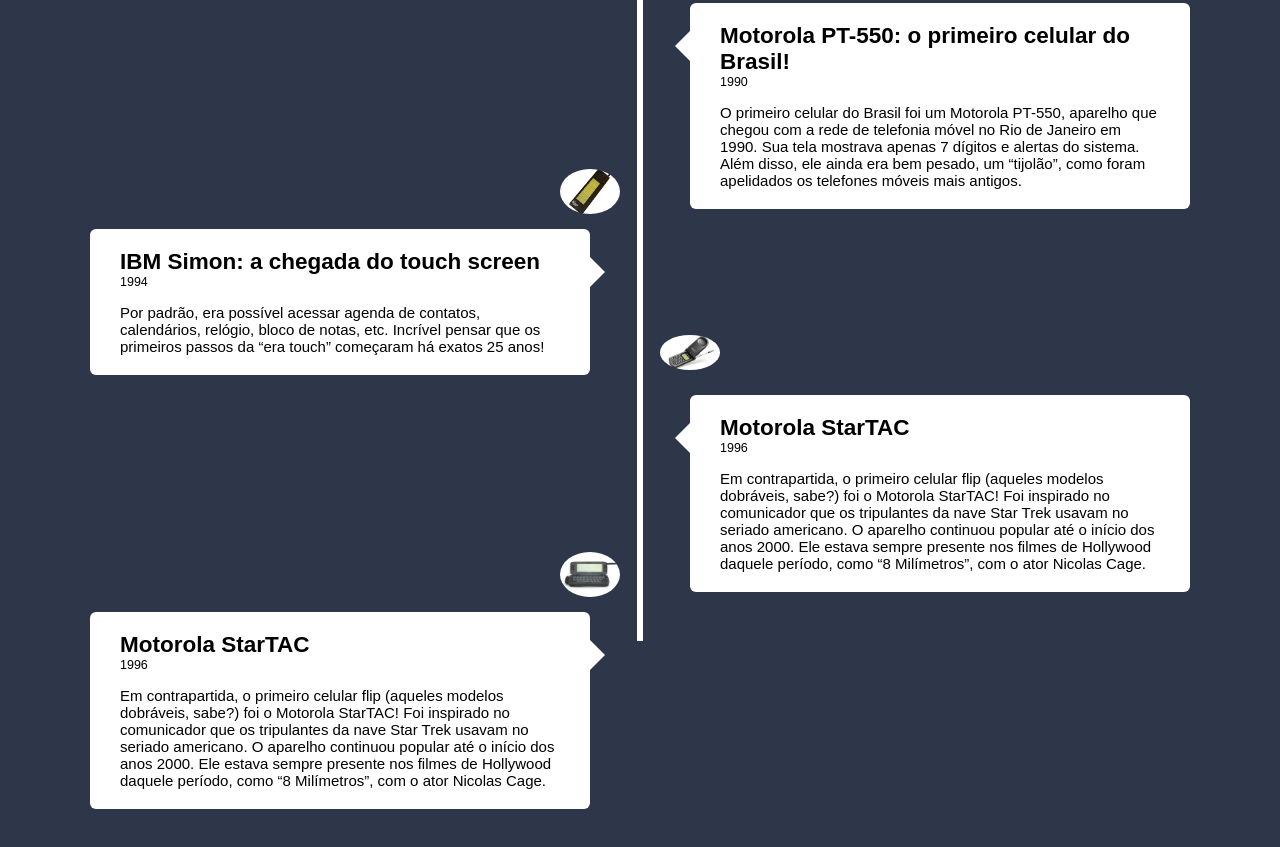
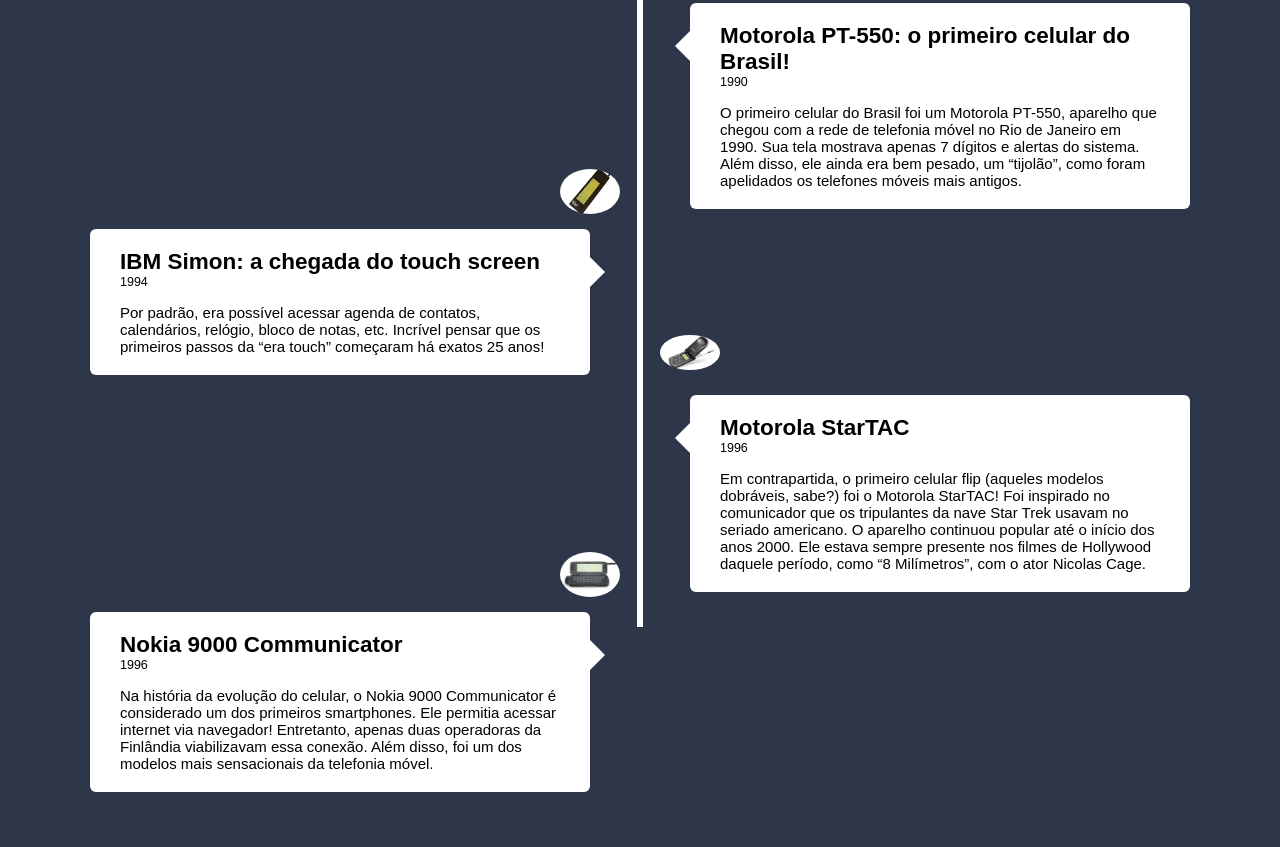
Before and after one commit to Vitoria010407/site-trabalho-museu-ofc, a plain HTML site: page index.html in a window 1280 px wide. Shown: the part 387-1234 px from the top of the page. Drawn offline with Linux system fonts and the light colour scheme.

Commit message:
Update index.html
mudei h2 linha 72

```diff
--- a/index.html
+++ b/index.html
@@ -69,11 +69,11 @@
     <div class="container left-container">
       <img src="celular5.webp">
       <div class="text-box">
-        <h2>Motorola StarTAC</h2>
+        <h2>Nokia 9000 Communicator</h2>
         <small>1996</small>
-        <p>Em contrapartida, o primeiro celular flip (aqueles modelos dobráveis, sabe?) foi o Motorola StarTAC!
-        Foi inspirado no comunicador que os tripulantes da nave Star Trek usavam no seriado americano.
-        O aparelho continuou popular até o início dos anos 2000. Ele estava sempre presente nos filmes de Hollywood daquele período, como “8 Milímetros”, com o ator Nicolas Cage.
+        <p>Na história da evolução do celular, o Nokia 9000 Communicator é considerado um dos primeiros smartphones. Ele permitia acessar internet via navegador! Entretanto, apenas duas operadoras da Finlândia viabilizavam essa conexão.
+
+Além disso, foi um dos modelos mais sensacionais da telefonia móvel.
 </p>
         <span class="left-container-arrow"</span>
       </div>
```
